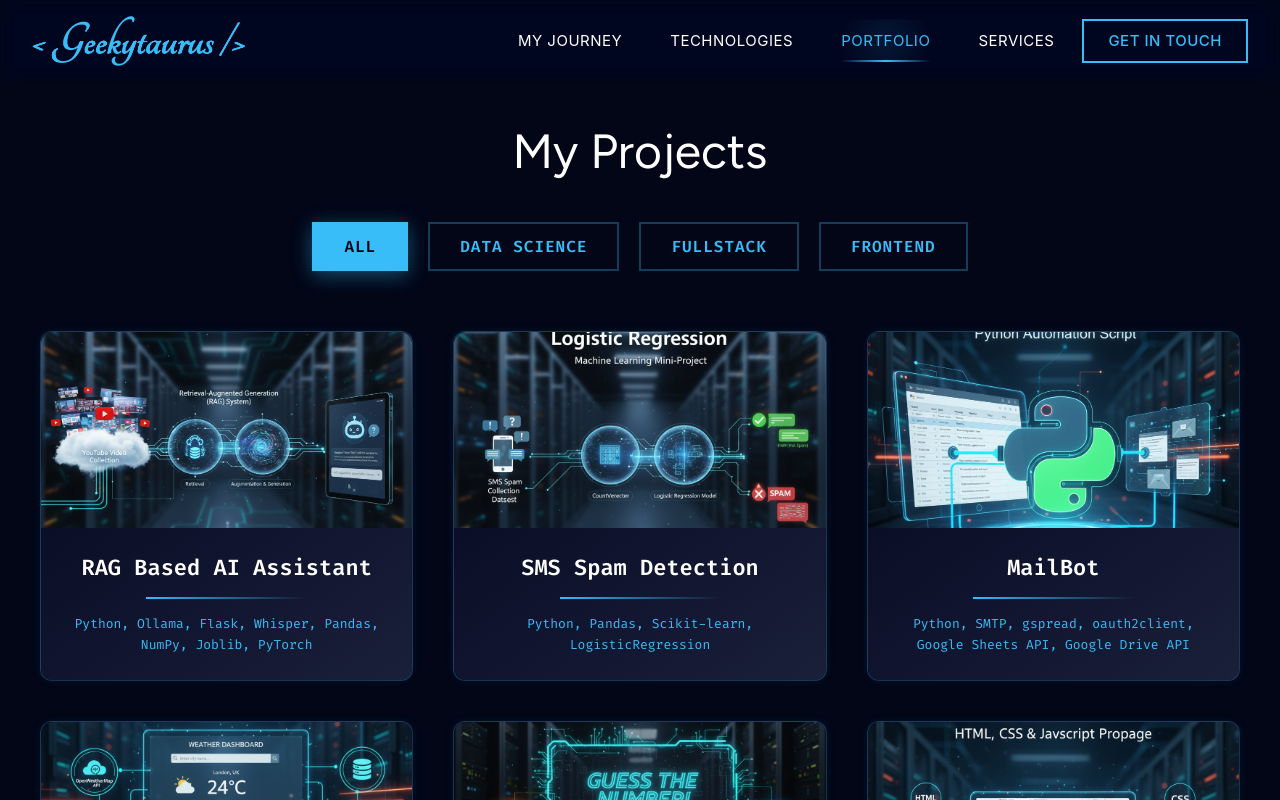
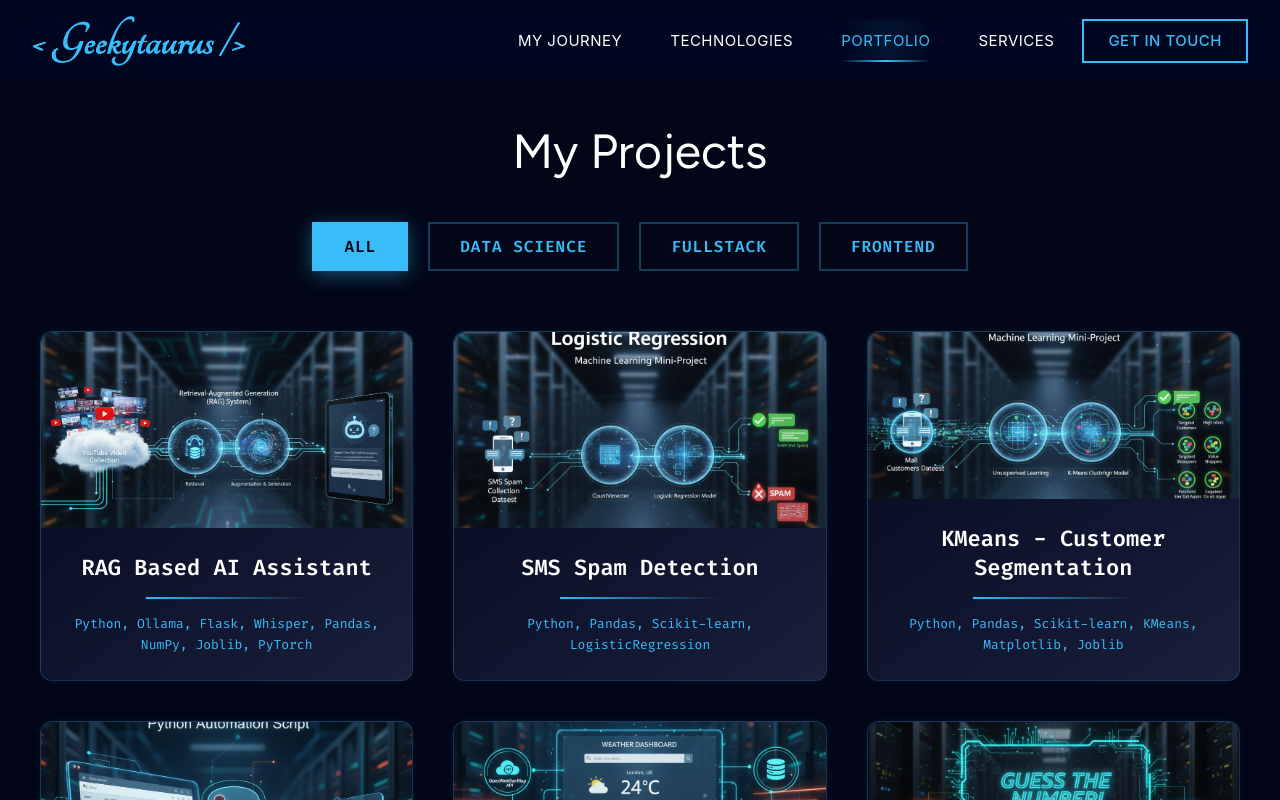
Before and after one commit to geekytaurus115/portfolio, a React (Vite) app: page /projects in a window 1280 px wide. Shown: the top 800 px of the page. Built offline with nearby package versions, Linux system fonts and the light colour scheme.

Commit message:
added unsupervised learning - customer segmentation using kmeans

```diff
--- a/src/pages/Projects.tsx
+++ b/src/pages/Projects.tsx
@@ -6,6 +6,7 @@ import numberGuessingGameImg from '../assets/images/number_guessing_game_img.png
 import flaskWeatherAppImg from '../assets/images/python_flask_weather_app.png';
 import omnifoodImg from '../assets/images/omnifood_img.png';
 import spamSmsClassifierImg from '../assets/images/spam_sms_classifier.png';
+import kmeansCustomerSegmentationImg from '../assets/images/kmeans_customer_segmentation.png';
 import ProjectModal from '../components/ProjectModal';
 import './projects.css';
 
@@ -24,6 +25,14 @@ const projects = [
     image: spamSmsClassifierImg,
     description: 'A machine learning mini-project that classifies SMS messages as Spam or Ham (Not Spam). It uses the SMS Spam Collection Dataset and applies CountVectorizer to convert text into numerical features, followed by a Logistic Regression model to accurately detect unwanted spam messages.',
     github: 'https://github.com/geekytaurus115/practical-data-science/tree/main/supervised_learning/spam_sms_classifier',
+    category: 'Data Science'
+  },
+  {
+    title: 'KMeans - Customer Segmentation',
+    tech: 'Python, Pandas, Scikit-learn, KMeans, Matplotlib, Joblib',
+    image: kmeansCustomerSegmentationImg,
+    description: 'This project demonstrates how to use unsupervised learning for customer segmentation, using the Mall Customers dataset.',
+    github: 'https://github.com/geekytaurus115/practical-data-science/tree/main/unsupervised_learning/kmeans_customer_segmentation',
     category: 'Data Science'
   },
   {
```
Also changed, not shown: src/assets/images/kmeans_customer_segmentation.png (added).
